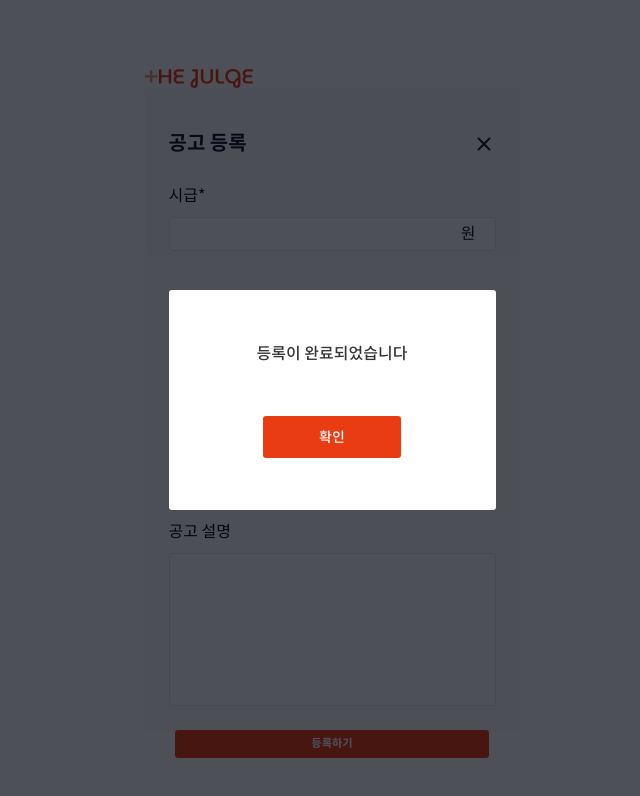
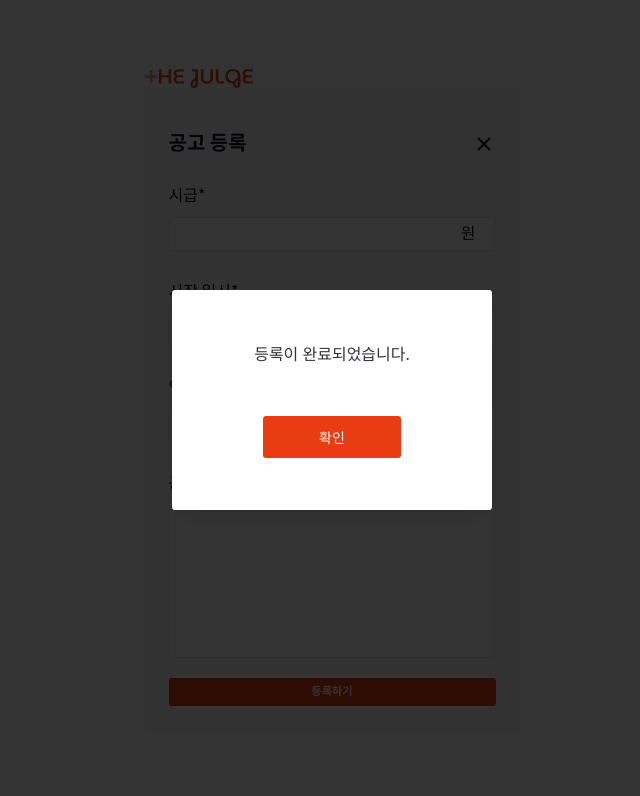
Before and after one commit to S2-P3-T5/Jugle, a Next.js app: page /notice/register in a window 1280 px wide. Both pictures are taken after a click on the button "등록하기". Shown: the top 796 px of the page, without its empty margins (308-948 px from the left). Built offline with nearby package versions, Linux system fonts and the light colour scheme.

Commit message:
design: shadcn/ui에서 alert-dialog 컴포넌트를 활용해 모달창 UI 다시 구현

```diff
--- a/package.json
+++ b/package.json
@@ -16,6 +16,7 @@
     ]
   },
   "dependencies": {
+    "@radix-ui/react-alert-dialog": "^1.0.5",
     "@radix-ui/react-label": "^2.0.2",
     "@radix-ui/react-slot": "^1.0.2",
     "@tanstack/react-query": "^5.17.15",
--- /dev/null
+++ b/src/components/ui/alert-dialog.tsx
@@ -0,0 +1,139 @@
+import * as AlertDialogPrimitive from "@radix-ui/react-alert-dialog";
+import * as React from "react";
+
+import { buttonVariants } from "@/components/ui/button";
+import { cn } from "@/lib/utils";
+
+const AlertDialog = AlertDialogPrimitive.Root;
+
+const AlertDialogTrigger = AlertDialogPrimitive.Trigger;
+
+const AlertDialogPortal = AlertDialogPrimitive.Portal;
+
+const AlertDialogOverlay = React.forwardRef<
+  React.ElementRef<typeof AlertDialogPrimitive.Overlay>,
+  React.ComponentPropsWithoutRef<typeof AlertDialogPrimitive.Overlay>
+>(({ className, ...props }, ref) => (
+  <AlertDialogPrimitive.Overlay
+    className={cn(
+      "fixed inset-0 z-50 bg-[rgb(0,0,0,0.8)] data-[state=open]:animate-in data-[state=closed]:animate-out data-[state=closed]:fade-out-0 data-[state=open]:fade-in-0",
+      className,
+    )}
+    {...props}
+    ref={ref}
+  />
+));
+AlertDialogOverlay.displayName = AlertDialogPrimitive.Overlay.displayName;
+
+const AlertDialogContent = React.forwardRef<
+  React.ElementRef<typeof AlertDialogPrimitive.Content>,
+  React.ComponentPropsWithoutRef<typeof AlertDialogPrimitive.Content>
+>(({ className, ...props }, ref) => (
+  <AlertDialogPortal>
+    <AlertDialogOverlay />
+    <AlertDialogPrimitive.Content
+      ref={ref}
+      className={cn(
+        "sm:rounded-lg fixed left-[50%] top-[50%] z-50 grid w-full max-w-lg translate-x-[-50%] translate-y-[-50%] gap-4 border bg-background p-6 shadow-lg duration-200 data-[state=open]:animate-in data-[state=closed]:animate-out data-[state=closed]:fade-out-0 data-[state=open]:fade-in-0 data-[state=closed]:zoom-out-95 data-[state=open]:zoom-in-95 data-[state=closed]:slide-out-to-left-1/2 data-[state=closed]:slide-out-to-top-[48%] data-[state=open]:slide-in-from-left-1/2 data-[state=open]:slide-in-from-top-[48%]",
+        className,
+      )}
+      {...props}
+    />
+  </AlertDialogPortal>
+));
+AlertDialogContent.displayName = AlertDialogPrimitive.Content.displayName;
+
+const AlertDialogHeader = ({
+  className,
+  ...props
+}: React.HTMLAttributes<HTMLDivElement>) => (
+  <div
+    className={cn(
+      "sm:text-left flex flex-col space-y-2 text-center",
+      className,
+    )}
+    {...props}
+  />
+);
+AlertDialogHeader.displayName = "AlertDialogHeader";
+
+const AlertDialogFooter = ({
+  className,
+  ...props
+}: React.HTMLAttributes<HTMLDivElement>) => (
+  <div
+    className={cn(
+      "sm:flex-row sm:justify-end sm:space-x-2 flex flex-col-reverse",
+      className,
+    )}
+    {...props}
+  />
+);
+AlertDialogFooter.displayName = "AlertDialogFooter";
+
+const AlertDialogTitle = React.forwardRef<
+  React.ElementRef<typeof AlertDialogPrimitive.Title>,
+  React.ComponentPropsWithoutRef<typeof AlertDialogPrimitive.Title>
+>(({ className, ...props }, ref) => (
+  <AlertDialogPrimitive.Title
+    ref={ref}
+    className={cn("text-lg font-semibold", className)}
+    {...props}
+  />
+));
+AlertDialogTitle.displayName = AlertDialogPrimitive.Title.displayName;
+
+const AlertDialogDescription = React.forwardRef<
+  React.ElementRef<typeof AlertDialogPrimitive.Description>,
+  React.ComponentPropsWithoutRef<typeof AlertDialogPrimitive.Description>
+>(({ className, ...props }, ref) => (
+  <AlertDialogPrimitive.Description
+    ref={ref}
+    className={cn("text-sm text-muted-foreground", className)}
+    {...props}
+  />
+));
+AlertDialogDescription.displayName =
+  AlertDialogPrimitive.Description.displayName;
+
+const AlertDialogAction = React.forwardRef<
+  React.ElementRef<typeof AlertDialogPrimitive.Action>,
+  React.ComponentPropsWithoutRef<typeof AlertDialogPrimitive.Action>
+>(({ className, ...props }, ref) => (
+  <AlertDialogPrimitive.Action
+    ref={ref}
+    className={cn(buttonVariants(), className)}
+    {...props}
+  />
+));
+AlertDialogAction.displayName = AlertDialogPrimitive.Action.displayName;
+
+const AlertDialogCancel = React.forwardRef<
+  React.ElementRef<typeof AlertDialogPrimitive.Cancel>,
+  React.ComponentPropsWithoutRef<typeof AlertDialogPrimitive.Cancel>
+>(({ className, ...props }, ref) => (
+  <AlertDialogPrimitive.Cancel
+    ref={ref}
+    className={cn(
+      buttonVariants({ variant: "outline" }),
+      "sm:mt-0 mt-2",
+      className,
+    )}
+    {...props}
+  />
+));
+AlertDialogCancel.displayName = AlertDialogPrimitive.Cancel.displayName;
+
+export {
+  AlertDialog,
+  AlertDialogAction,
+  AlertDialogCancel,
+  AlertDialogContent,
+  AlertDialogDescription,
+  AlertDialogFooter,
+  AlertDialogHeader,
+  AlertDialogOverlay,
+  AlertDialogPortal,
+  AlertDialogTitle,
+  AlertDialogTrigger,
+};
--- a/src/pages/notice/register/index.tsx
+++ b/src/pages/notice/register/index.tsx
@@ -2,7 +2,15 @@ import Image from "next/image";
 import Link from "next/link";
 import { useState } from "react";
 
-import Modal from "@/components/noticeRegister/registerModal";
+import {
+  AlertDialog,
+  AlertDialogAction,
+  AlertDialogContent,
+  AlertDialogFooter,
+  AlertDialogHeader,
+  AlertDialogTitle,
+  AlertDialogTrigger,
+} from "@/components/ui/alert-dialog";
 import { Button } from "@/components/ui/button";
 import { Input } from "@/components/ui/input";
 import { Label } from "@/components/ui/label";
@@ -120,24 +128,39 @@ function NoticeRegister() {
                       name="explanation"
                     />
                   </div>
-                </div>
-                <div>
+                  <AlertDialog>
+                    <AlertDialogTrigger asChild>
                       <Button
                         type="button"
                         className="flex h-[2rem] items-center justify-center gap-[0.8rem] self-stretch rounded-md bg-primary px-[13.6rem] py-[1.4rem]"
-                    onClick={handleRegisterButtonClick}
                       >
                         <span className="text-center text-lg font-bold leading-5 text-white">
                           등록하기
                         </span>
                       </Button>
+                    </AlertDialogTrigger>
+                    <AlertDialogContent className="flex h-[22rem] w-[32.7rem] flex-col items-center justify-center gap-[5rem] rounded-md border border-none bg-white py-[2.8rem]">
+                      <AlertDialogHeader>
+                        <AlertDialogTitle className="text-[1.6rem] font-medium not-italic leading-normal text-[#333236]">
+                          등록이 완료되었습니다.
+                        </AlertDialogTitle>
+                      </AlertDialogHeader>
+                      <AlertDialogFooter>
+                        <AlertDialogAction className="flex h-[4.2rem] w-[13.8rem] items-center justify-center gap-[1rem] rounded-md bg-primary px-[5.6rem] py-[1.2rem]">
+                          <span className="text-center text-[1.4rem] font-medium not-italic leading-normal text-white">
+                            확인
+                          </span>
+                        </AlertDialogAction>
+                      </AlertDialogFooter>
+                    </AlertDialogContent>
+                  </AlertDialog>
                 </div>
               </div>
             </div>
           </div>
         </div>
       </form>
-      <Modal isOpen={isModalOpen} onClose={handleCloseModal} />
+      {/* <Modal isOpen={isModalOpen} onClose={handleCloseModal} /> */}
     </div>
   );
 }
```
Also changed, not shown: 1 other file (tests, documents, lock files or other folders). Lines whose indentation alone changed are shown as unchanged.
